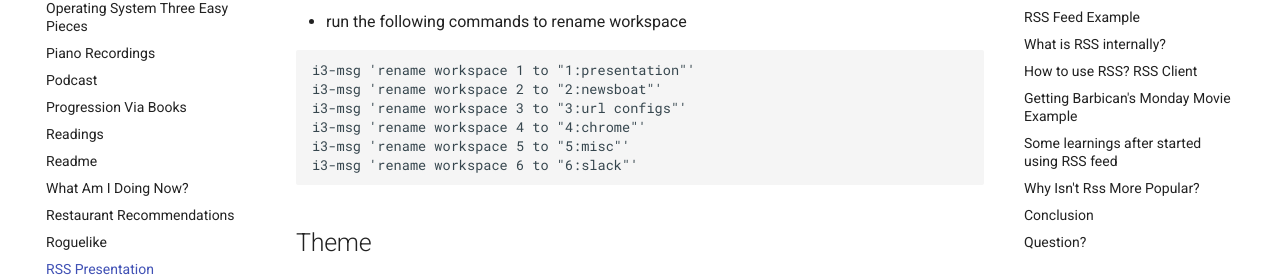
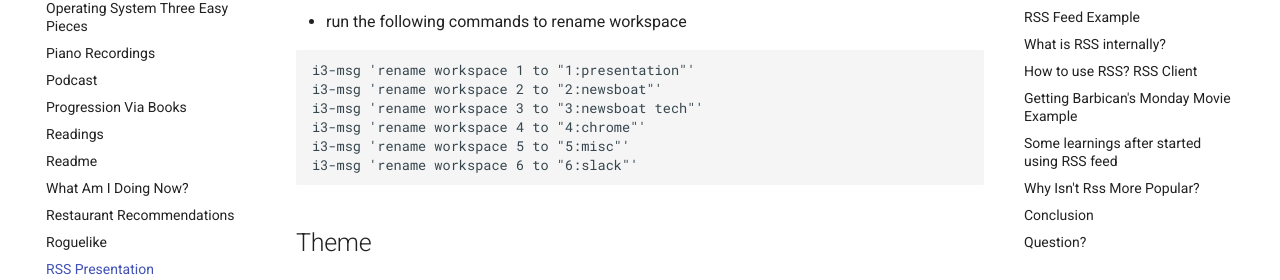
Before and after one commit to ynotstartups/notes, an MkDocs documentation site: the page built from notes/rss.md, in a window 1280 px wide and 900 px high, scrolled down 706 px. Shown: the part 199-479 px from the top of the window. Built offline with MkDocs 1.6.1 and Material for MkDocs 9.7.7, drawn with Linux system fonts in a browser that asks for light colours.

Commit message:
update rss

````diff
--- a/notes/rss.md
+++ b/notes/rss.md
@@ -34,7 +34,7 @@
 ```
 i3-msg 'rename workspace 1 to "1:presentation"'
 i3-msg 'rename workspace 2 to "2:newsboat"'
-i3-msg 'rename workspace 3 to "3:url configs"'
+i3-msg 'rename workspace 3 to "3:newsboat tech"'
 i3-msg 'rename workspace 4 to "4:chrome"'
 i3-msg 'rename workspace 5 to "5:misc"'
 i3-msg 'rename workspace 6 to "6:slack"'
````
